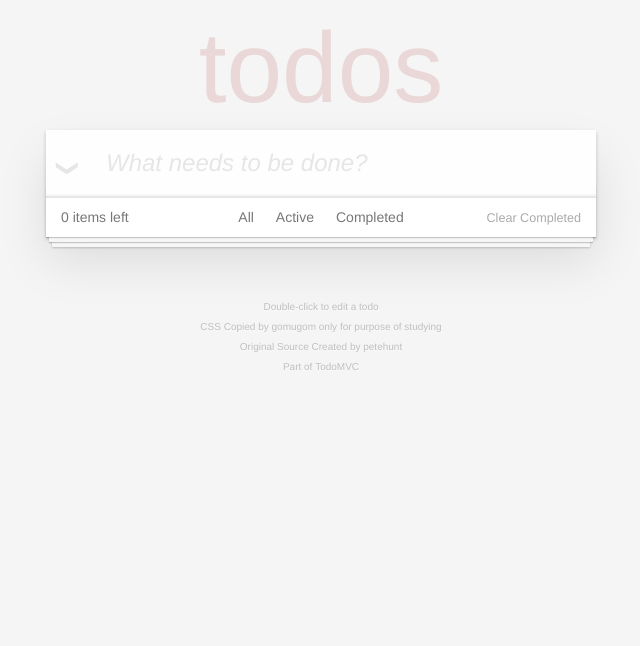
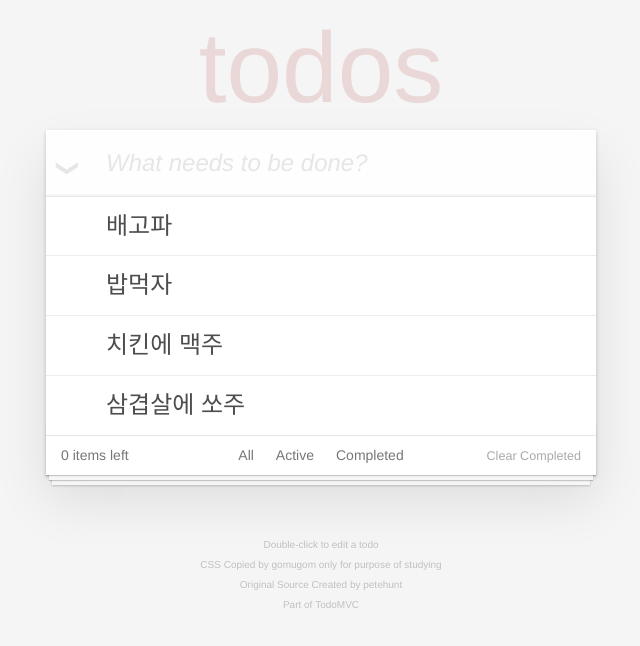
Before and after one commit to seoheely/playground-7, a React app: page / in a window 1280 px wide. Shown: the top 646 px of the page, without its empty margins (319-959 px from the left). Built offline with nearby package versions, Linux system fonts and the light colour scheme.

Commit message:
투두01 - 추가 삭제

```diff
--- a/src/App.js
+++ b/src/App.js
@@ -5,15 +5,54 @@ import TodoList from './TodoList';
 import Footer from './Footer';
 
 class App extends React.Component {
+    state = {
+        todos : [
+            {
+                text: '배고파',
+                id: 11111
+            }, {
+                text: '밥먹자',
+                id: 22222
+            }, {
+                text: '치킨에 맥주',
+                id: 12345
+            }, {
+                text: '삼겹살에 쏘주',
+                id: 123567
+            }
+        ]
+    };
+
+    addTodo = text => {
+        this.setState({
+            todos: [...this.state.todos, {
+                text,
+                id: Date.now()
+            }]
+        });
+    }
+
+    deleteTodo = id => {
+        const newTodos = [...this.state.todos];
+        const targetIndex = newTodos.findIndex(v => v.id === id);
+        newTodos.splice(targetIndex, 1);
+        this.setState({
+            todos: newTodos
+        });
+    }
+
     render() {
         return (
             <div className="todo-app">
-                <Header />
-                <TodoList />
+                <Header addTodo={this.addTodo}/>
+                <TodoList
+                    todos={this.state.todos}
+                    deleteTodo={this.deleteTodo}
+                />
                 <Footer />
             </div>
         );
     }
-    }
+}
 
 export default App;
--- a/src/Header.js
+++ b/src/Header.js
@@ -1,6 +1,15 @@
 import React from 'react';
 
 class Header extends React.Component {
+    handleKeyDown = e => {
+        const text = e.target.value;
+        if(!text || e.keyCode !== 13) {
+            return;
+        }
+        this.props.addTodo(text);
+        e.target.value = '';
+    }
+
     render() {
         return (
             <header>
@@ -9,6 +18,7 @@ class Header extends React.Component {
                     type="text"
                     className="todo-app__new-todo"
                     placeholder="What needs to be done?"
+                    onKeyDown={this.handleKeyDown}
                 />
                 <button className="toggle-all" />
             </header>
--- a/src/Todo.js
+++ b/src/Todo.js
@@ -7,9 +7,12 @@ class Todo extends React.Component {
                 <button className="toggle" />
                 <div className="todo-item__view">
                     <div className="todo-item__view__text">
-
+                        {this.props.text}
                     </div>
-                    <button className="todo-item__destroy" />
+                    <button
+                        className="todo-item__destroy"
+                        onClick={this.props.deleteTodo}
+                    />
                 </div>
                 <input type="text" className="todo-item__edit"/>
             </li>
--- a/src/TodoList.js
+++ b/src/TodoList.js
@@ -1,11 +1,18 @@
 import React from 'react';
+import Todo from './Todo';
 
 class TodoList extends React.Component {
     render() {
         return (
             <div className="todo-app__main">
                 <ul className="todo-list">
-
+                    {this.props.todos.map(v => (
+                        <Todo
+                            key={`todo#${v.id}`}
+                            text={v.text}
+                            deleteTodo={() => this.props.deleteTodo(v.id)}
+                        />
+                    ))}
                 </ul>
             </div>
         );
```
